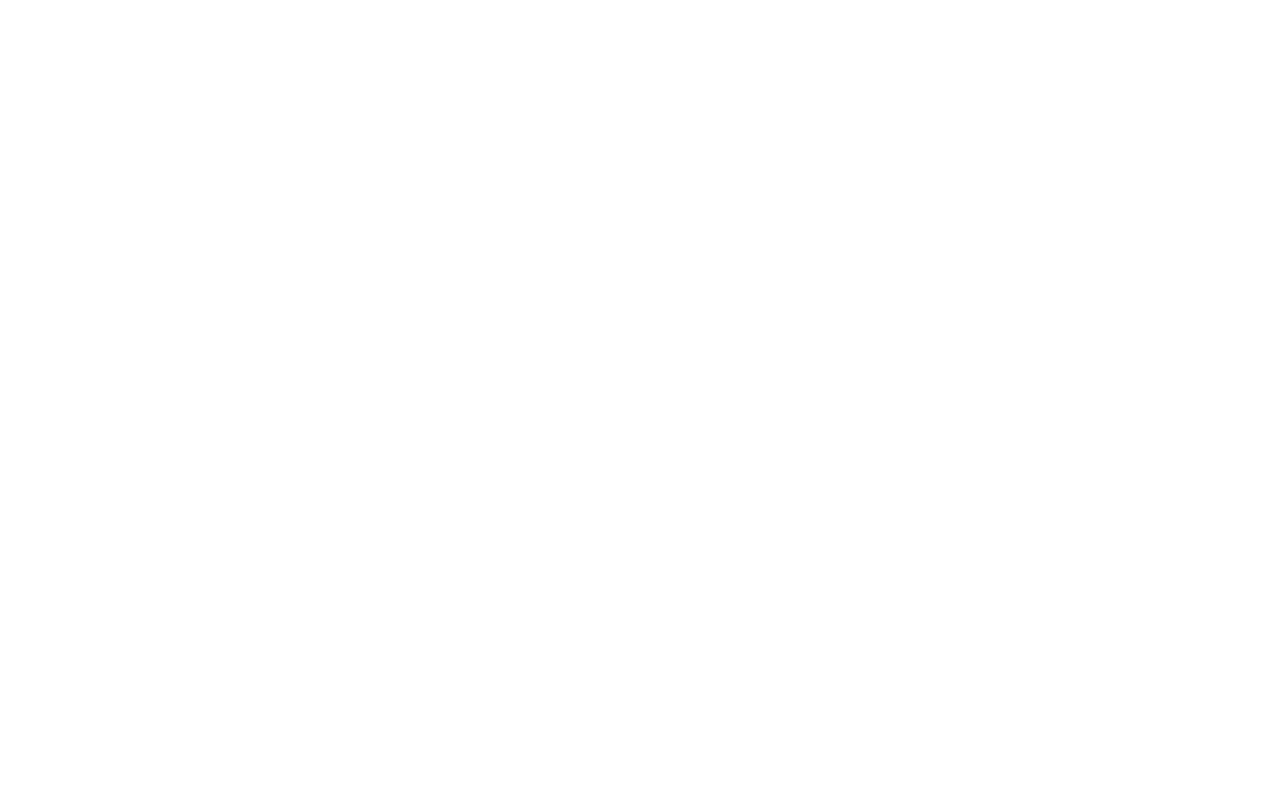
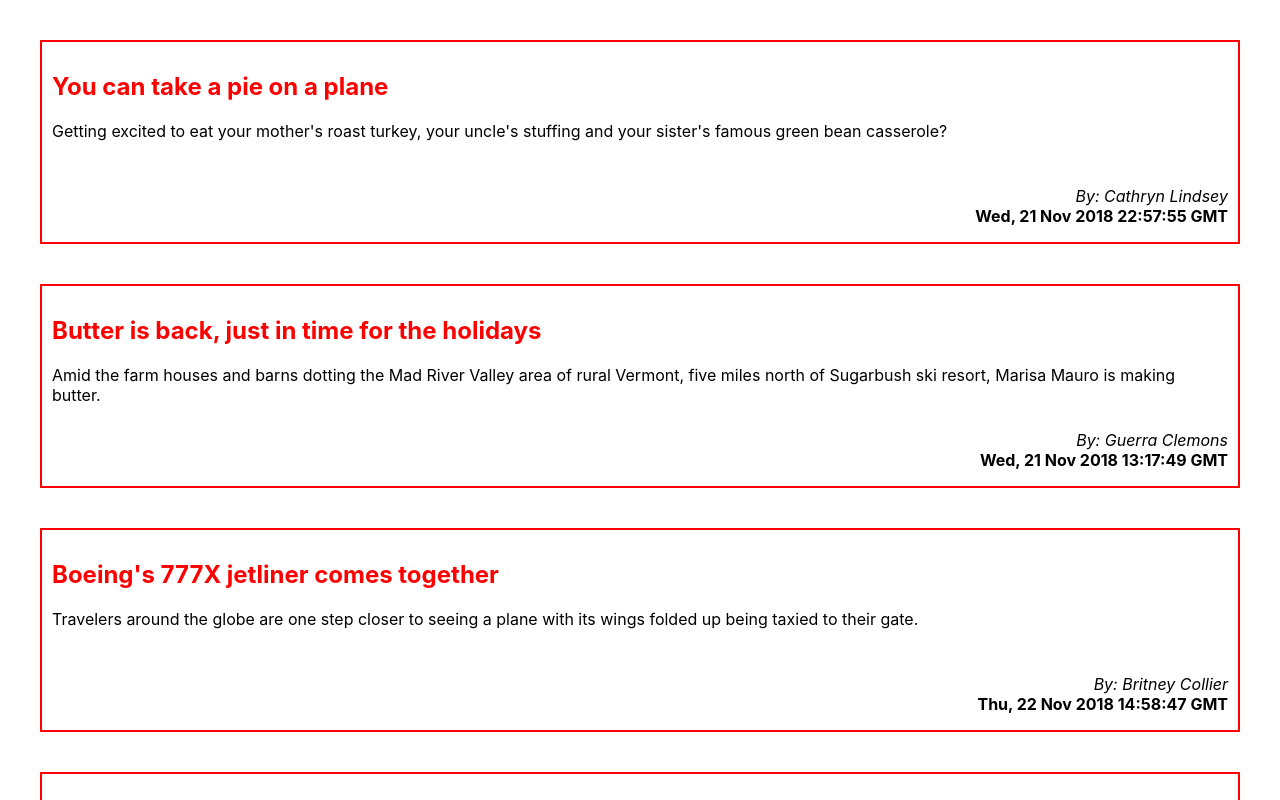
Before and after one commit to seainfo6150/seainfo6150-webapp, a React (Create React App) app: page / in a window 1280 px wide. Shown: the top 800 px of the page. Built offline with nearby package versions, Linux system fonts and the light colour scheme.

Commit message:
week5_assignment

```diff
--- a/src/App.js
+++ b/src/App.js
@@ -1,21 +1,22 @@
-import React from "react";
-import PropTypes from "prop-types";
+import React from 'react';
+import PropTypes from 'prop-types';
+import ArticleList from './ArticleList/ArticleList';
 
 const App = ({ articles }) => {
-  return <div className="App">
-
-  </div>;
-};
+  return (
+    <div className="App">
+      <ArticleList articles = {articles} />
+    </div>
+  );
+}
 
 App.propTypes = {
-  articles: PropTypes.arrayOf(
-    PropTypes.shape({
-      title: PropTypes.string.isRequired,
-      shortText: PropTypes.string.isRequired,
-      pubDate: PropTypes.string.isRequired,
-      pubYear: PropTypes.string.isRequired,
-      author: PropTypes.string.isRequired
-    })
-  ).isRequired
-};
+  articles: PropTypes.arrayOf(PropTypes.shape({
+    "title": PropTypes.string.isRequired,
+    "shortText": PropTypes.string.isRequired,
+    "pubDate": PropTypes.string.isRequired,
+    "pubYear": PropTypes.string.isRequired,
+    "author": PropTypes.string.isRequired
+  })).isRequired
+}
 export default App;
--- /dev/null
+++ b/src/ArticleList/ArticleList.js
@@ -0,0 +1,28 @@
+import React from 'react';
+import PropTypes from 'prop-types';
+import ArticleListItem from './ArticleListItem';
+import styles from './ArticleList.module.css';
+
+const ArticleList = ({ articles }) => (
+  <div className="ArticleList">
+    <ul className={styles.articleList}>
+      {Object.values(articles).map(article =>
+        <li>
+          <ArticleListItem title={article.title} author={article.author} pubDate={article.pubDate} shortText={article.shortText}/>
+        </li>
+      )}
+    </ul>
+  </div>
+);
+
+ArticleList.propTypes = {
+	articles: PropTypes.arrayOf(PropTypes.shape({
+    "title": PropTypes.string.isRequired,
+    "shortText": PropTypes.string.isRequired,
+    "pubDate": PropTypes.string.isRequired,
+    "pubYear": PropTypes.string.isRequired,
+    "author": PropTypes.string.isRequired
+  })).isRequired
+};
+
+export default ArticleList;
--- /dev/null
+++ b/src/ArticleList/ArticleList.module.css
@@ -0,0 +1,3 @@
+.articleList{
+	list-style-type: none;
+}
--- /dev/null
+++ b/src/ArticleList/ArticleListItem.jsx
@@ -0,0 +1,20 @@
+import React from 'react';
+import PropTypes from 'prop-types';
+import styles from './ArticleListItem.module.css';
+
+const ArticleListItem = ({ title, author, pubDate, shortText }) => (
+  <div className={styles.articleListItem}>
+  	<h2 className={styles.articleTitle}>{title}</h2>
+  	<p>{shortText}</p>
+  	<p className={styles.articleDateAndAuthor}><cite>By: {author}</cite><br /><strong><time dateTime = {pubDate}>{pubDate}</time></strong></p>
+  </div>
+);
+
+ArticleListItem.propTypes = {
+    title: PropTypes.string.isRequired,
+    author: PropTypes.string.isRequired,
+    pubDate: PropTypes.string.isRequired,
+    shortText: PropTypes.string.isRequired
+};
+
+export default ArticleListItem;
--- /dev/null
+++ b/src/ArticleList/ArticleListItem.module.css
@@ -0,0 +1,24 @@
+.articleListItem{
+	border:2px solid red;
+	padding-top: 10px;
+	padding-left: 10px;
+	padding-right: 10px;
+	padding-bottom: 10px;
+	margin-bottom: 40px;
+	margin-top: 40px;
+	margin-right: 40px;
+	position: relative;
+	height: 180px;
+}
+
+.articleTitle{
+	color: red;
+}
+
+.articleDateAndAuthor{
+	text-align: right;
+	position: absolute;
+	bottom: 0;
+	right: 0;
+	padding-right: 10px;
+}
```
